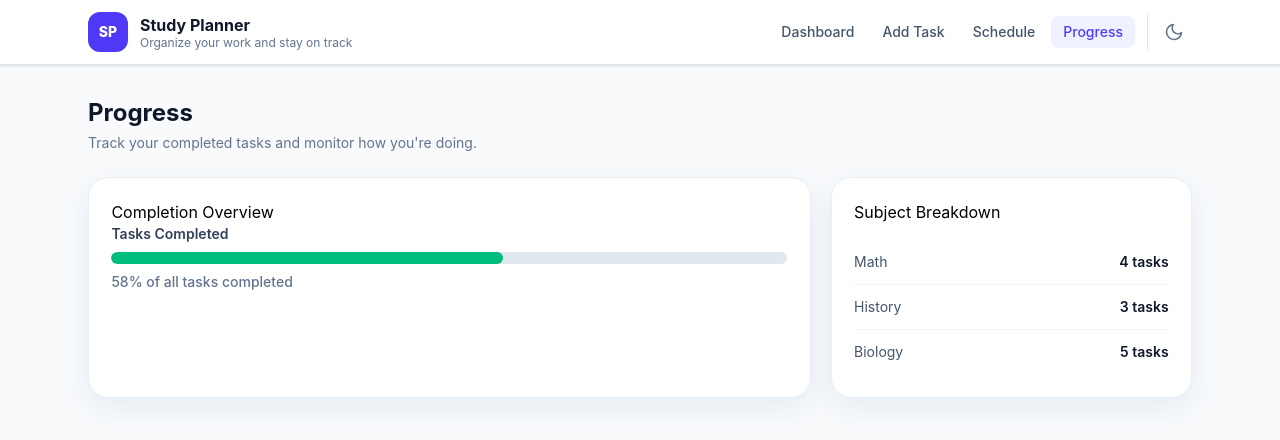
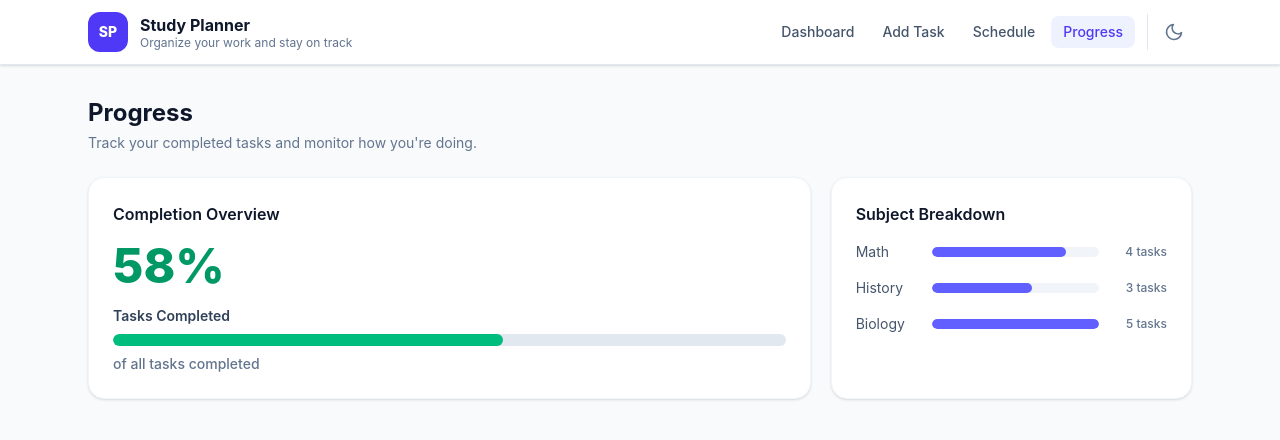
Before and after one commit to RayanRodrigues/JavaScript-Project, a React (Vite) app in the folder web/: page /progress in a window 1280 px wide. Shown: the top 440 px of the page. Built offline with nearby package versions, Linux system fonts and the light colour scheme.

Commit message:
feat: implement ProgressPage component with updated layout and unit tests, remove unused CSS

```diff
--- a/web/src/features/progress/ProgressPage.tsx
+++ b/web/src/features/progress/ProgressPage.tsx
@@ -1,38 +1,72 @@
 import PageHeader from '../../components/PageHeader'
 import ProgressMeter from '../../components/ProgressMeter'
-import SummaryList from '../../components/SummaryList'
-import '../../styles/page.css'
-import './progress.css'
 
-const subjectBreakdown = [
-  { label: 'Math', value: '4 tasks' },
-  { label: 'History', value: '3 tasks' },
-  { label: 'Biology', value: '5 tasks' },
+interface SubjectItem {
+  label: string
+  count: number
+}
+
+const SUBJECTS: SubjectItem[] = [
+  { label: 'Math', count: 4 },
+  { label: 'History', count: 3 },
+  { label: 'Biology', count: 5 },
 ]
 
+const COMPLETION_PCT = 58
+
 function ProgressPage() {
+  const maxCount = Math.max(...SUBJECTS.map((s) => s.count))
+
   return (
-    <section className="page">
+    <section>
       <PageHeader
         title="Progress"
         subtitle="Track your completed tasks and monitor how you're doing."
       />
 
-      <div className="content-grid">
-        <div className="card">
-          <h3>Completion Overview</h3>
+      <div className="grid grid-cols-[2fr_1fr] gap-5 max-sm:grid-cols-1">
+
+        <div className="bg-white dark:bg-slate-900 rounded-2xl p-6 shadow-sm border border-slate-100 dark:border-slate-800">
+          <h3 className="text-base font-semibold text-slate-900 dark:text-slate-50 mt-0 mb-4">
+            Completion Overview
+          </h3>
+          <div className="flex items-end gap-3 mb-4">
+            <span className="text-5xl font-extrabold text-emerald-600 dark:text-emerald-400 leading-none">
+              {COMPLETION_PCT}%
+            </span>
+          </div>
           <ProgressMeter
             label="Tasks Completed"
-            percentage={58}
+            percentage={COMPLETION_PCT}
             tone="success"
-            valueText="58% of all tasks completed"
+            valueText="of all tasks completed"
           />
         </div>
 
-        <div className="card">
-          <h3>Subject Breakdown</h3>
-          <SummaryList items={subjectBreakdown} />
+        <div className="bg-white dark:bg-slate-900 rounded-2xl p-6 shadow-sm border border-slate-100 dark:border-slate-800">
+          <h3 className="text-base font-semibold text-slate-900 dark:text-slate-50 mt-0 mb-4">
+            Subject Breakdown
+          </h3>
+          <div className="flex flex-col gap-4">
+            {SUBJECTS.map(({ label, count }) => (
+              <div key={label} className="flex items-center gap-3">
+                <span className="w-16 text-sm text-slate-600 dark:text-slate-300 shrink-0">
+                  {label}
+                </span>
+                <div className="flex-1 h-2.5 bg-slate-100 dark:bg-slate-800 rounded-full overflow-hidden">
+                  <div
+                    className="h-full bg-indigo-500 dark:bg-indigo-400 rounded-full transition-all duration-500"
+                    style={{ width: `${(count / maxCount) * 100}%` }}
+                  />
+                </div>
+                <span className="w-14 text-right text-xs font-medium text-slate-500 dark:text-slate-400 shrink-0">
+                  {count} tasks
+                </span>
+              </div>
+            ))}
+          </div>
         </div>
+
       </div>
     </section>
   )
--- a/web/src/features/progress/progress.css
+++ /dev/null
@@ -1,11 +0,0 @@
-.content-grid {
-  display: grid;
-  grid-template-columns: 2fr 1fr;
-  gap: 1.25rem;
-}
-
-@media (max-width: 900px) {
-  .content-grid {
-    grid-template-columns: 1fr;
-  }
-}
--- a/web/src/styles/page.css
+++ /dev/null
@@ -1,14 +0,0 @@
-/* Shared page-level layout primitives. */
-
-.page {
-  max-width: 1200px;
-  margin: 0 auto;
-}
-
-.card {
-  background: #ffffff;
-  border-radius: 20px;
-  padding: 1.4rem;
-  box-shadow: 0 10px 30px rgba(15, 76, 129, 0.08);
-  border: 1px solid #e7eef4;
-}
```
Also changed, not shown: 1 other file (tests, documents, lock files or other folders).
